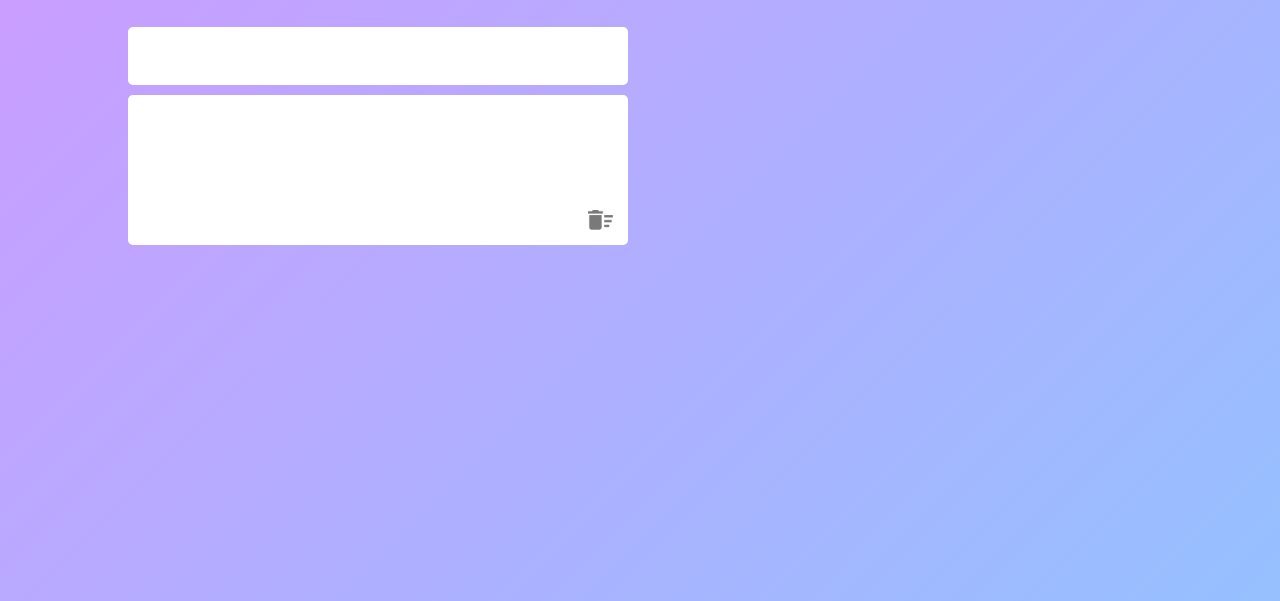
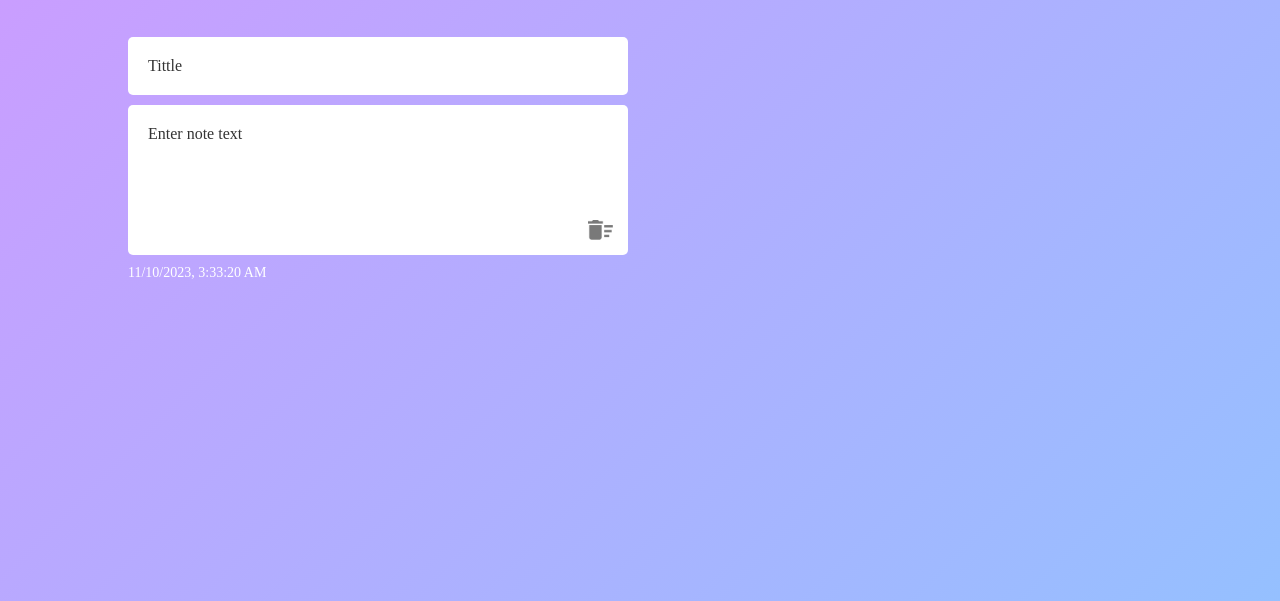
Before and after one commit to JEONGJONGIN/1104_JS_01, a plain HTML site: page kadai/kadai.html in a window 1280 px wide. Both pictures are taken after a click on the button "Create Notes". Shown: the part 199-800 px from the top of the page. Drawn offline with Linux system fonts and the light colour scheme.

Commit message:
clickイベント時、時間を追加

```diff
--- a/kadai/css/style.css
+++ b/kadai/css/style.css
@@ -52,17 +52,9 @@
   background: #fff;
   color: #333;
   padding: 20px;
-  margin:30px 0 0 0;
+  margin:40px 0 0 0;
   outline: none;
   border-radius: 5px;
-}
-
-.input-box-tittle img{
-  width: 25px;
-  position: absolute;
-  bottom: 15px;
-  right: 15px;
-  cursor: pointer;
 }
 
 .input-box-text{
@@ -85,3 +77,8 @@
   right: 15px;
   cursor: pointer;
 }
+
+.input-box-time{
+  font-size: 14px;
+  position: absolute;
+}
--- a/kadai/js/index.js
+++ b/kadai/js/index.js
@@ -15,14 +15,23 @@ creatBtn.addEventListener("click", ()=>{
     let inputBoxTittle = document.createElement("p");
     inputBoxTittle.className = "input-box-tittle";
     inputBoxTittle.setAttribute("contenteditable", "true");
+    inputBoxTittle.textContent = "Tittle"
     notesContainer.appendChild(inputBoxTittle);
 
     let inputBoxText = document.createElement("p");
     let imgText = document.createElement("img");
     inputBoxText.className = "input-box-text";
     inputBoxText.setAttribute("contenteditable", "true");
+    inputBoxText.textContent = "Enter note text"
     imgText.src = "img/delete.png"
     notesContainer.appendChild(inputBoxText).appendChild(imgText);
+
+    let timeText = document.createElement("span");
+    timeText.className = "input-box-time"
+    const now = new Date();
+    const timeString = now.toLocaleString();
+    timeText.textContent = timeString;
+    notesContainer.appendChild(timeText)
 })
 
 notesContainer.addEventListener("click",function(e){
```
